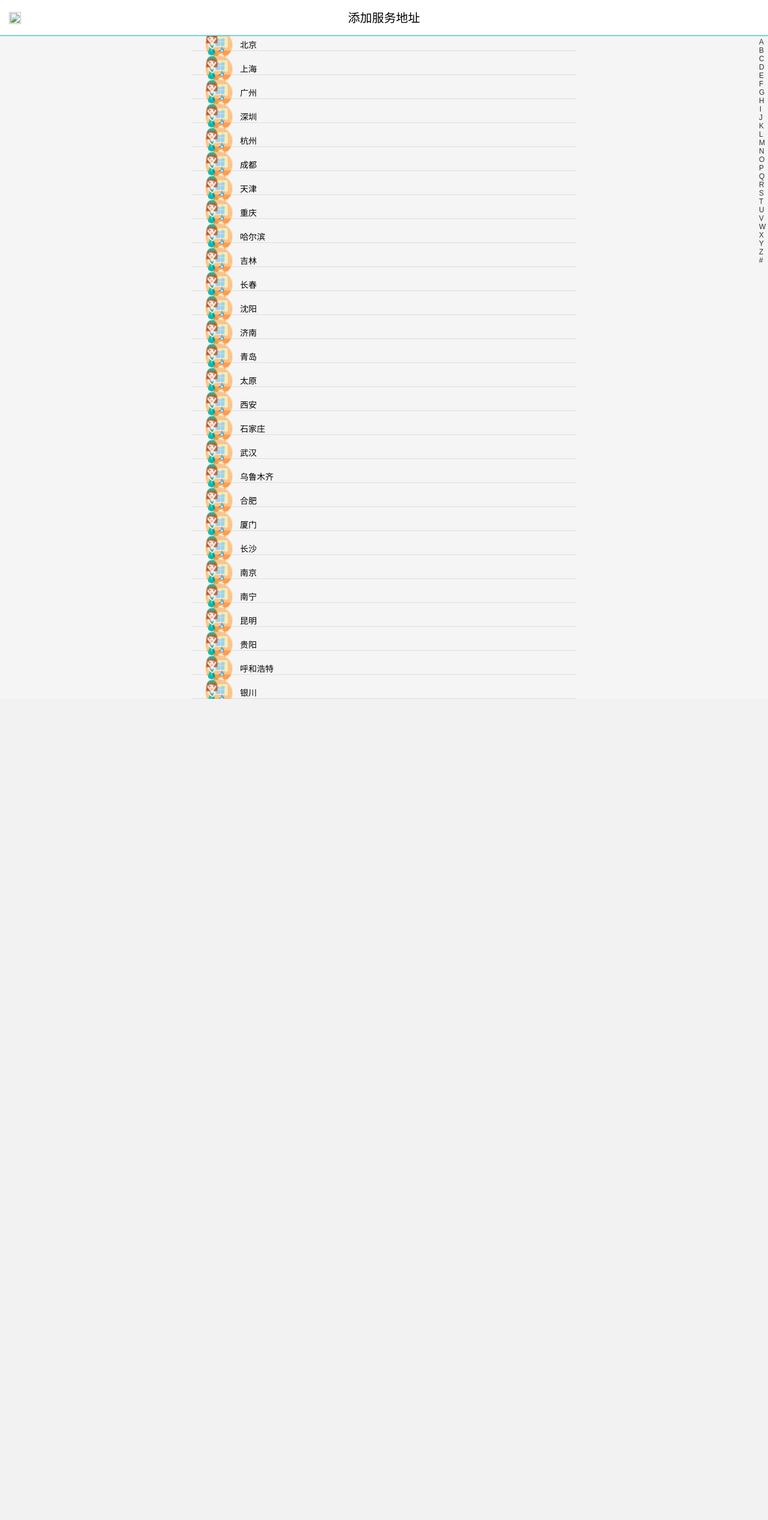
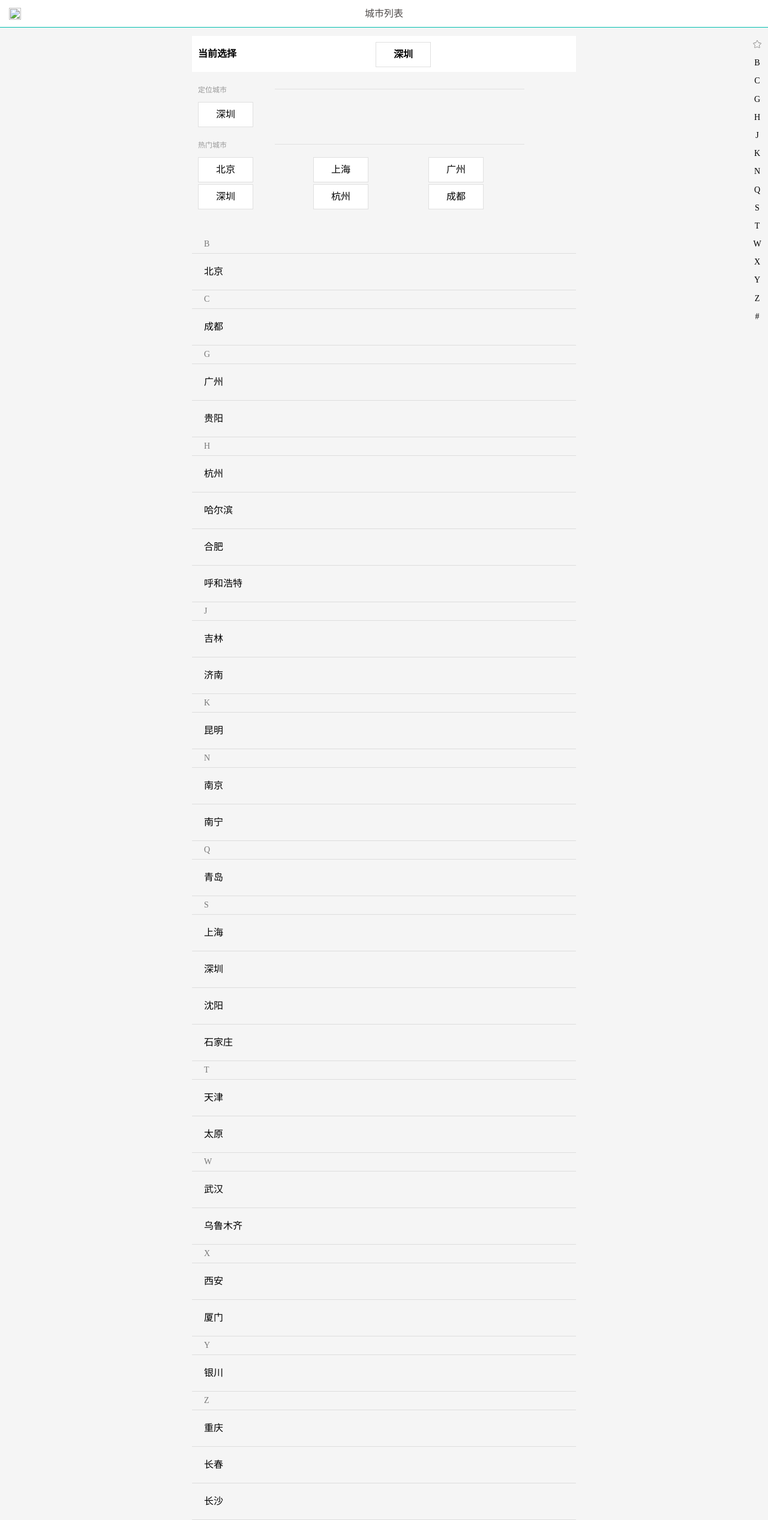
Before and after one commit to MagerChan/E_Life, a PHP site: page /location.html in a window 1280 px wide. Shown: the whole page at 60% size. Before the commit the page ends 1165 px from the top, so only its background shows below. Run offline with PHP 8.4, Linux system fonts and the light colour scheme.

Commit message:
20170108

```diff
--- a/E_Life/css/lanren.css
+++ b/E_Life/css/lanren.css
@@ -1,3 +1,30 @@
+html,body,div,ul,li,ol,a,input,textarea,p,dl,dt,dd{margin:0;padding:0;}
+ul li{list-style: none;}
+a{text-decoration: none;cursor: pointer;}
+html{height: 100%;}
+body{height: 100%;background: #f5f5f5;position: relative;font-family: '微软雅黑';max-width: 640px;margin:auto;}
+a,input,img,textarea,span,div{outline: 0;-webkit-tap-highlight-color:rgba(255,0,0,0);}
+header{
+    width:100%;
+    height: 45px;
+    background: #FFFFFF;
+    border-bottom: 1px solid #00BEAE;
+}
+header.fixed{
+    position: fixed;
+    left: 0;
+    top: 0;
+    z-index: 99;
+}
+.header{
+    margin:0 auto;
+    text-align: center;
+    color: #4e4a49;
+    font-size: 1em;
+    height: 45px;
+    line-height: 45px;
+    position: relative;
+}
 #letter{
     width: 100px;
     height: 100px;
@@ -22,30 +49,17 @@
 }
 .sort_box{
     width: 100%;
-    padding-top: 45px;
+    padding-top: 50px;
     overflow: hidden;
 }
 .sort_list{
-    padding:10px 60px 10px 80px;
+    padding:10px 60px 10px 20px;
     position: relative;
     height: 40px;
     line-height: 40px;
     border-bottom:1px solid #ddd;
 }
 
-.sort_list .num_logo{
-    width: 50px;
-    height: 50px;
-    border-radius: 10px;
-    overflow: hidden;
-    position: absolute;
-    top: 5px;
-    left: 20px;
-}
-.sort_list .num_logo img{
-    width: 50px;
-    height: 50px;
-}
 .sort_list .num_name{
     color: #000;
 }
@@ -60,16 +74,109 @@
 }
 .initials{
     position: fixed;
-    top: 47px;
+    top: 67px;
     right: 0px;
     height: 100%;
-    width: 15px;
+    width: 16px;
     padding-right: 10px;
     text-align: center;
-    font-size: 12px;
+    font-size: 14px;
     z-index: 99;
     background: rgba(145,145,145,0);
 }
 .initials li img{
     width: 14px;
 }
+
+@keyframes fadeIn{
+	0%{opacity: 0;}
+	100%{opacity: 1;}
+}
+@-webkit-keyframes fadeIn{
+	0%{opacity: 0;}
+	100%{opacity: 1;}
+}
+
+@keyframes fadeOut{
+	0%{opacity: 1;}
+	100%{opacity: 0;}
+}
+@-webkit-keyframes fadeOut{
+	0%{opacity: 1;}
+	100%{opacity: 0;}
+}
+
+.back{
+	position: absolute;
+	display: block;
+	top: 12.5px;
+	left: 15px;
+}
+
+.back img{
+	width: 20px;
+	height: 20px;
+}
+
+
+.nowchoice{
+	width: 100%;
+	height: 60px;
+	line-height: 60px;
+	background: #FFFFFF;
+	margin-top: 60px;
+	font-weight: 700;
+	font-family: "微软雅黑";
+}
+
+.nowchoice div:first-child{
+	width: 40%;
+	height: 100%;
+	float: left;
+	padding-left: 10px;
+}
+.nowchoice div:last-child{
+	width: 50%;
+	height: 60px;
+	float: left;
+}
+
+.gps_city{
+	width: 100%;
+	height: 20px;
+	color: #999;
+	font-size: 12px;
+	margin-top: 20px;
+	margin-left: 10px;
+}
+
+.gps_city div:first-child{
+	width: 20%;
+	float: left;
+}
+
+.gps_city div:last-child{
+	width: 65%;
+	float: left;
+	border-top: 1px solid #E0E0E0;
+	margin-top: 8px;
+}
+
+.hot_city{
+	width: 30%;
+	height: 45px;
+	float: left;
+}
+
+.city_choice{
+	width: 90px;
+	height: 40px;
+	line-height: 40px;
+	display: block;
+	border: 1px solid #E0E0E0;
+	text-align: center;
+	margin-top: 10px;
+	margin-left: 40px;
+	font-size: 16px;
+	background: #FFFFFF;
+}
--- a/E_Life/js/sort.js
+++ b/E_Life/js/sort.js
@@ -1,34 +1,34 @@
-//自由驱动工作室
-//作者：林鑫
 $(function(){
         var Initials=$('.initials');
         var LetterBox=$('#letter');
-        Initials.find('ul').append('<li>A</li><li>B</li><li>C</li><li>D</li><li>E</li><li>F</li><li>G</li><li>H</li><li>I</li><li>J</li><li>K</li><li>L</li><li>M</li><li>N</li><li>O</li><li>P</li><li>Q</li><li>R</li><li>S</li><li>T</li><li>U</li><li>V</li><li>W</li><li>X</li><li>Y</li><li>Z</li><li>#</li>');
+        Initials.find('ul').append('<li>B</li><li>C</li><li>G</li><li>H</li><li>J</li><li>K</li><li>N</li><li>Q</li><li>S</li><li>T</li><li>W</li><li>X</li><li>Y</li><li>Z</li><li>#</li>');
         initials();
 
         $(".initials ul li").click(function(){
             var _this=$(this);
             var LetterHtml=_this.html();
-            LetterBox.html(LetterHtml).fadeIn();
+            LetterBox.html(LetterHtml).css('animation','fadeIn 1s linear both').css('-webkit-animation','fadeIn 1s linear both');
 
             Initials.css('background','rgba(145,145,145,0.6)');
 
             setTimeout(function(){
                 Initials.css('background','rgba(145,145,145,0)');
-                LetterBox.fadeOut();
+                LetterBox.css('animation','fadeOut 1s linear both').css('-webkit-animation','fadeOut 1s linear both');
             },1000);
 
             var _index = _this.index()
             if(_index==0){
-                $('html,body').animate({scrollTop: '0px'}, 300);//点击第一个滚到顶部
+            	//点击第一个滚到顶部
+                $('html,body').scrollTop(0);
             }else if(_index==27){
                 var DefaultTop=$('#default').position().top;
-                $('html,body').animate({scrollTop: DefaultTop+'px'}, 300);//点击最后一个滚到#号
+                //点击最后一个滚到#号
+                $('html,body').scrollTop(DefaultTop);
             }else{
                 var letter = _this.text();
                 if($('#'+letter).length>0){
                     var LetterTop = $('#'+letter).position().top;
-                    $('html,body').animate({scrollTop: LetterTop-60+'px'}, 300);
+                    $('html,body').scrollTop(LetterTop-70);
                 }
             }
         })
@@ -36,7 +36,7 @@ $(function(){
         var windowHeight=$(window).height();
         var InitHeight=windowHeight-45;
         Initials.height(InitHeight);
-        var LiHeight=InitHeight/28;
+        var LiHeight=InitHeight/25;
         Initials.find('li').height(LiHeight);
 })
 
@@ -108,6 +108,9 @@ function initials() {//公众号排序
             case "M":
                 $('#M').after(SortList.eq(i));
                 break;
+            case "N":
+                $('#N').after(SortList.eq(i));
+                break;
             case "O":
                 $('#O').after(SortList.eq(i));
                 break;
--- a/E_Life/location.html
+++ b/E_Life/location.html
@@ -5,133 +5,124 @@
 		<meta charset="UTF-8">
 		<meta name="viewport" content="width=device-width, user-scalable=no, initial-scale=1.0">
 		<title>易生活</title>
-		<link rel="stylesheet" type="text/css" href="css/base.css">
 		<link rel="stylesheet" type="text/css" href="css/index.css">
 		<link rel="stylesheet" href="css/lanren.css">
-		<script type="text/javascript" src="js/zepto.min.js"></script>
 	</head>
 
 	<body>
 		<div class="layout">
-			<header class="header">
-				<div class="header_box_order">
-					<div class="p1">添加服务地址</div>
-					<a href="#" class="back"><img src="#" /></a>
-				</div>
+			<header class="fixed">
+				<div class="header">城市列表</div>
+				<a href="#" class="back"><img src="#" /></a>
 			</header>
+
+			<div class="nowchoice">
+				<div>当前选择</div>
+				<div><a class="city_choice">深圳</a></div>
+			</div>
+
+			<div class="gps_city">
+				<div>定位城市</div>
+				<div></div>
+			</div>
+			<div><a class="city_choice" style="margin-left: 10px;">深圳</a></div>
+
+			<div class="gps_city">
+				<div>热门城市</div>
+				<div></div>
+			</div>
+			<div class="hot_city"><a class="city_choice" style="margin-left: 10px;">北京</a></div>
+			<div class="hot_city"><a class="city_choice" style="margin-left: 10px;">上海</a></div>
+			<div class="hot_city"><a class="city_choice" style="margin-left: 10px;">广州</a></div>
+			<div class="hot_city"><a class="city_choice" style="margin-left: 10px;">深圳</a></div>
+			<div class="hot_city"><a class="city_choice" style="margin-left: 10px;">杭州</a></div>
+			<div class="hot_city"><a class="city_choice" style="margin-left: 10px;">成都</a></div>
+
 
 			<div id="letter"></div>
 			<div class="sort_box">
 				<div class="sort_list">
-					<div class="num_logo"><img src="images/ShenDuBaoJie.png" /></div>
 					<div class="num_name">北京</div>
 				</div>
 				<div class="sort_list">
-					<div class="num_logo"><img src="images/ShenDuBaoJie.png" /></div>
 					<div class="num_name">上海 </div>
 				</div>
 				<div class="sort_list">
-					<div class="num_logo"><img src="images/ShenDuBaoJie.png" /></div>
 					<div class="num_name">广州 </div>
 				</div>
 				<div class="sort_list">
-					<div class="num_logo"><img src="images/ShenDuBaoJie.png" /></div>
 					<div class="num_name">深圳 </div>
 				</div>
 				<div class="sort_list">
-					<div class="num_logo"><img src="images/ShenDuBaoJie.png" /></div>
 					<div class="num_name">杭州 </div>
 				</div>
 				<div class="sort_list">
-					<div class="num_logo"><img src="images/ShenDuBaoJie.png" /></div>
 					<div class="num_name">成都 </div>
 				</div>
 				<div class="sort_list">
-					<div class="num_logo"><img src="images/ShenDuBaoJie.png" /></div>
 					<div class="num_name">天津 </div>
 				</div>
 				<div class="sort_list">
-					<div class="num_logo"><img src="images/ShenDuBaoJie.png" /></div>
 					<div class="num_name">重庆 </div>
 				</div>
 				<div class="sort_list">
-					<div class="num_logo"><img src="images/ShenDuBaoJie.png" /></div>
 					<div class="num_name">哈尔滨 </div>
 				</div>
 				<div class="sort_list">
-					<div class="num_logo"><img src="images/ShenDuBaoJie.png" /></div>
 					<div class="num_name">吉林 </div>
 				</div>
 				<div class="sort_list">
-					<div class="num_logo"><img src="images/ShenDuBaoJie.png" /></div>
 					<div class="num_name">长春 </div>
 				</div>
 				<div class="sort_list">
-					<div class="num_logo"><img src="images/ShenDuBaoJie.png" /></div>
 					<div class="num_name">沈阳 </div>
 				</div>
 				<div class="sort_list">
-					<div class="num_logo"><img src="images/ShenDuBaoJie.png" /></div>
 					<div class="num_name">济南 </div>
 				</div>
 				<div class="sort_list">
-					<div class="num_logo"><img src="images/ShenDuBaoJie.png" /></div>
 					<div class="num_name">青岛 </div>
 				</div>
 				<div class="sort_list">
-					<div class="num_logo"><img src="images/ShenDuBaoJie.png" /></div>
 					<div class="num_name">太原 </div>
 				</div>
 				<div class="sort_list">
-					<div class="num_logo"><img src="images/ShenDuBaoJie.png" /></div>
 					<div class="num_name">西安 </div>
 				</div>
 				<div class="sort_list">
-					<div class="num_logo"><img src="images/ShenDuBaoJie.png" /></div>
 					<div class="num_name">石家庄 </div>
 				</div>
 				<div class="sort_list">
-					<div class="num_logo"><img src="images/ShenDuBaoJie.png" /></div>
 					<div class="num_name">武汉 </div>
 				</div>
 				<div class="sort_list">
-					<div class="num_logo"><img src="images/ShenDuBaoJie.png" /></div>
 					<div class="num_name">乌鲁木齐 </div>
 				</div>
 				<div class="sort_list">
-					<div class="num_logo"><img src="images/ShenDuBaoJie.png" /></div>
 					<div class="num_name">合肥 </div>
 				</div>
 				<div class="sort_list">
-					<div class="num_logo"><img src="images/ShenDuBaoJie.png" /></div>
 					<div class="num_name">厦门 </div>
 				</div>
 				<div class="sort_list">
-					<div class="num_logo"><img src="images/ShenDuBaoJie.png" /></div>
 					<div class="num_name">长沙 </div>
 				</div>
 				<div class="sort_list">
-					<div class="num_logo"><img src="images/ShenDuBaoJie.png" /></div>
 					<div class="num_name">南京 </div>
 				</div>
 				<div class="sort_list">
-					<div class="num_logo"><img src="images/ShenDuBaoJie.png" /></div>
 					<div class="num_name">南宁 </div>
 				</div>
 				<div class="sort_list">
-					<div class="num_logo"><img src="images/ShenDuBaoJie.png" /></div>
 					<div class="num_name">昆明 </div>
 				</div>
 				<div class="sort_list">
-					<div class="num_logo"><img src="images/ShenDuBaoJie.png" /></div>
 					<div class="num_name">贵阳 </div>
 				</div>
 				<div class="sort_list">
-					<div class="num_logo"><img src="images/ShenDuBaoJie.png" /></div>
 					<div class="num_name">呼和浩特 </div>
 				</div>
 				<div class="sort_list">
-					<div class="num_logo"><img src="images/ShenDuBaoJie.png" /></div>
 					<div class="num_name">银川</div>
 				</div>
 			</div>
@@ -142,8 +133,9 @@
 			</div>
 		</div>
 
-		<script type="text/javascript" src="js/charfirst.pinyin.js" ></script>
-		<script type="text/javascript" src="js/sort.js" ></script>
+		<script type="text/javascript" src="js/zepto.min.js"></script>
+		<script type="text/javascript" src="js/charfirst.pinyin.js"></script>
+		<script type="text/javascript" src="js/sort.js"></script>
 	</body>
 
 </html>
```
Also changed, not shown: E_Life/allserves.html (deleted, +0 -349 lines), E_Life/css/base.css (line endings or trailing spaces), E_Life/js/charfirst.pinyin.js, E_Life/js/zepto.min.js.
